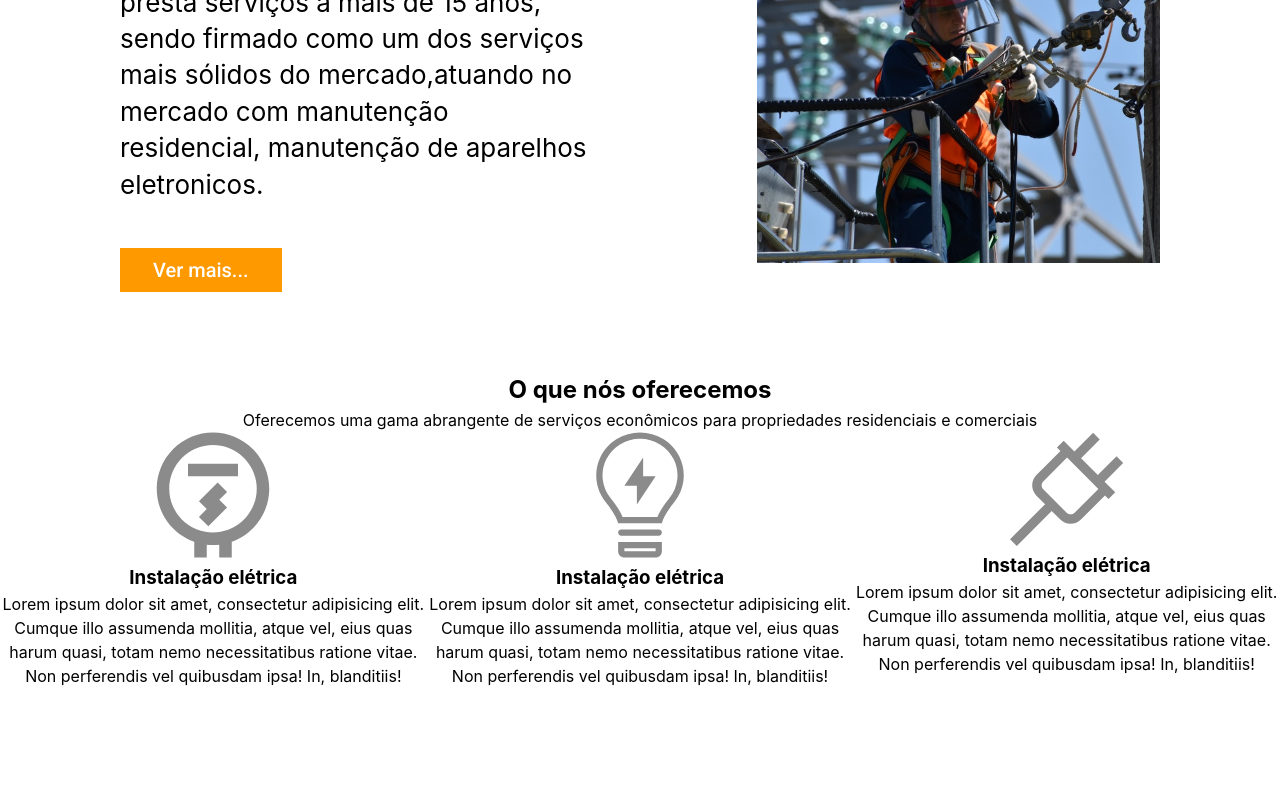
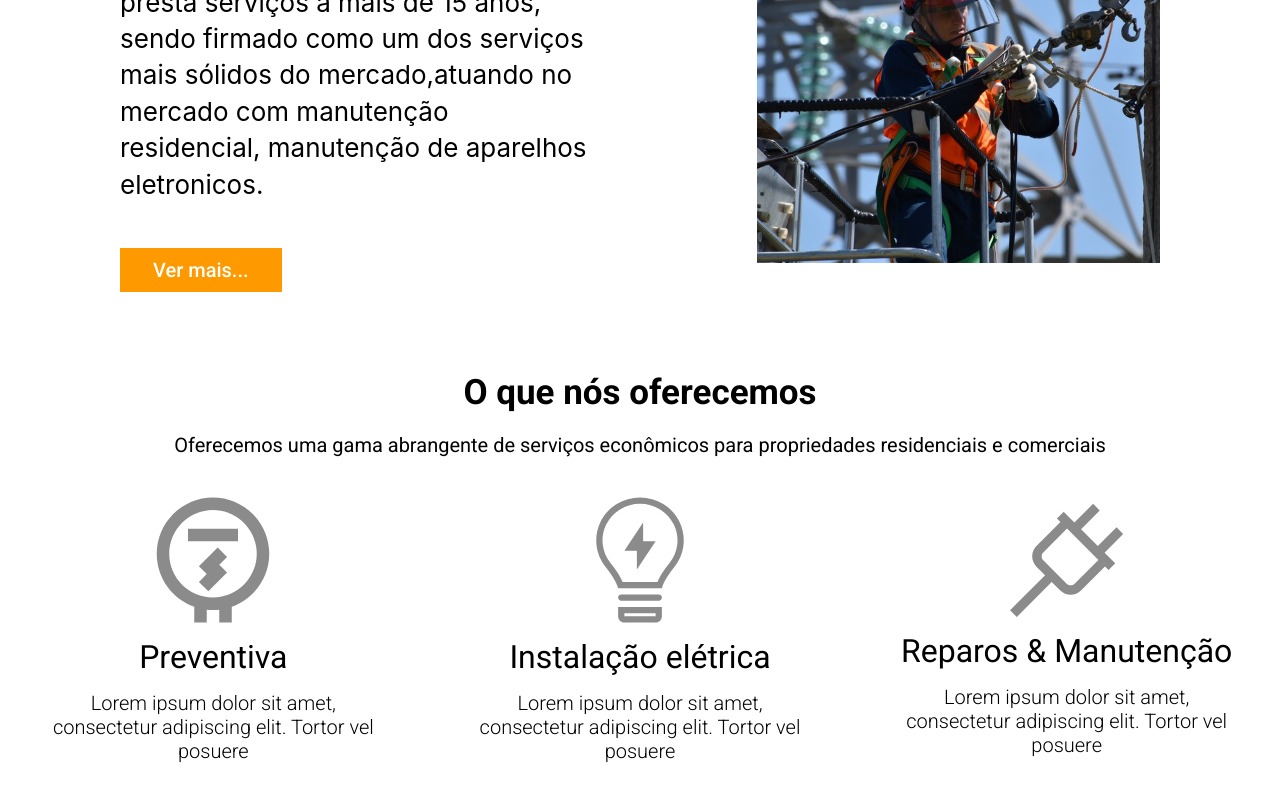
Before and after one commit to Dani-Moura081/frontend-autonom, a React (Vite) app: page / in a window 1280 px wide. Shown: the part 878-1678 px from the top of the page. Before the commit the page ends 1566 px from the top, so only its background shows below. Built offline with nearby package versions, Linux system fonts and the light colour scheme.

Commit message:
manutenção & preventiva & intalação // mid content

```diff
--- a/index.html
+++ b/index.html
@@ -1,10 +1,22 @@
-<!doctype html>
+<!DOCTYPE html>
 <html lang="pt-br">
   <head>
+    <link rel="preconnect" href="https://fonts.googleapis.com" />
+    <link rel="preconnect" href="https://fonts.gstatic.com" crossorigin />
+    <link
+      href="https://fonts.googleapis.com/css2?family=Roboto:ital,wght@0,100;0,300;0,400;0,500;0,700;0,900;1,100;1,300;1,400;1,500;1,700;1,900&family=Squada+One&display=swap"
+      rel="stylesheet"
+    />
+    <link rel="preconnect" href="https://fonts.googleapis.com" />
+    <link rel="preconnect" href="https://fonts.gstatic.com" crossorigin />
+    <link
+      href="https://fonts.googleapis.com/css2?family=Roboto:ital,wght@0,100;0,300;0,400;0,500;0,700;0,900;1,100;1,300;1,400;1,500;1,700;1,900&display=swap"
+      rel="stylesheet"
+    />
     <meta charset="UTF-8" />
     <link rel="icon" type="image/svg+xml" href="/vite.svg" />
     <meta name="viewport" content="width=device-width, initial-scale=1.0" />
-    <title>Landing Page </title>
+    <title>Landing Page</title>
   </head>
   <body>
     <div id="root"></div>
--- /dev/null
+++ b/src/components/cardEspecificacao/index.jsx
@@ -0,0 +1,47 @@
+import "./index.scss";
+
+export default function CardEspecifications() {
+  return (
+    <div className="comp-content-mid">
+      <section className="content-mid">
+        <h2>O que nós oferecemos</h2>
+        <p>
+          Oferecemos uma gama abrangente de serviços econômicos para
+          propriedades residenciais e comerciais
+        </p>
+        <div className="container-eletricaEspecifications">
+          <div>
+            <img
+              src="/src/assets/eletricImg1.svg"
+              alt="imagem placa eletrica"
+            />
+            <h3>Preventiva</h3>
+            <p>
+            Lorem ipsum dolor sit amet, consectetur adipiscing elit. Tortor vel posuere
+            </p>
+          </div>
+          <div>
+            <img
+              src="/src/assets/eletricImgLampada.svg"
+              alt="imagem lampada cinza"
+            />
+            <h3>Instalação elétrica</h3>
+            <p>
+            Lorem ipsum dolor sit amet, consectetur adipiscing elit. Tortor vel posuere
+            </p>
+          </div>
+          <div>
+            <img
+              src="/src/assets/eletricImgTomada.svg"
+              alt="imagem tomada cinza"
+            />
+            <h3>Reparos & Manutenção</h3>
+            <p>
+            Lorem ipsum dolor sit amet, consectetur adipiscing elit. Tortor vel posuere
+            </p>
+          </div>
+        </div>
+      </section>
+    </div>
+  );
+}
--- /dev/null
+++ b/src/components/cardEspecificacao/index.scss
@@ -0,0 +1,31 @@
+.comp-content-mid {
+  .content-mid {
+    text-align: center;
+    h2 {
+      margin-bottom: 20px;
+      font: 700 35px "Roboto";
+    }
+    p {
+      font: 400 20px "Roboto";
+    }
+    .container-eletricaEspecifications {
+      display: flex;
+      flex-direction: row;
+      & > div {
+        display: flex;
+        flex-direction: column;
+        align-items: center;
+        gap: 15px;
+        padding: 40px;
+        align-items: center;
+        justify-content: center;
+        h3 {
+          font: 400 32px "Roboto";
+        }
+        p{
+          font: 300 20px "Roboto";
+        }
+      }
+    }
+  }
+}
--- /dev/null
+++ b/src/components/header/index.jsx
@@ -0,0 +1,22 @@
+import "./index.scss";
+
+export default function Header() {
+  return (
+    <div className="comp-header">
+      <header>
+        <div className="list-header">
+          <img src="/src/assets/Bolt.svg" alt="logo raio" />
+          <h1>ELÉTRICA</h1>
+        </div>
+        <nav>
+          <ul>
+            <li>Home</li>
+            <li>Services</li>
+            <li>About</li>
+            <li>Contact Us</li>
+          </ul>
+        </nav>
+      </header>
+    </div>
+  );
+}
--- /dev/null
+++ b/src/components/header/index.scss
@@ -0,0 +1,36 @@
+.comp-header {
+  header {
+    font-family: "Squada One" 36px;
+    padding: 10px;
+    display: flex;
+    height: 60px;
+    background-color: white;
+    align-items: center;
+    justify-content: space-between;
+    nav {
+      ul {
+        display: flex;
+        font: 500 1.2em "Inter";
+        list-style: none;
+        gap: 20px;
+        li {
+          padding: 10px;
+          cursor: pointer;
+          transition: all 0.3s ease;
+          &:hover {
+            background-color: rgb(168, 168, 168);
+            border-radius: 5px;
+            color: white;
+          }
+        }
+      }
+    }
+  }
+  .list-header {
+    margin-left: 30px;
+    display: flex;
+    align-items: center;
+    gap: 20px;
+    justify-content: space-between;
+  }
+}
--- a/src/pages/home/index.jsx
+++ b/src/pages/home/index.jsx
@@ -2,24 +2,13 @@ import { useState } from "react";
 import { FaBolt } from "react-icons/fa"; // Importa o ícone de raio da Font Awesome
 
 import "./index.scss";
+import Header from "../../components/header";
+import CardEspecifications from "../../components/cardEspecificacao";
 function Home() {
   return (
     <>
       <div className="page-home page">
-        <header>
-          <div className="list-header">
-            <img src="/src/assets/Bolt.svg" alt="logo raio" />
-            <h1>ELÉTRICA</h1>
-          </div>
-          <nav>
-            <ul>
-              <li>Home</li>
-              <li>Services</li>
-              <li>About</li>
-              <li>Contact Us</li>
-            </ul>
-          </nav>
-        </header>
+        <Header/>
         <section className="content">
           <img
             src="/src/assets/eletricistImg2.svg"
@@ -51,54 +40,7 @@ function Home() {
             </div>
           </div>
         </section>
-        <section className="content-mid">
-          <h2>O que nós oferecemos</h2>
-          <p>
-            Oferecemos uma gama abrangente de serviços econômicos para
-            propriedades residenciais e comerciais
-          </p>
-          <div className="container-eletricaEspecifications">
-            <div>
-              <img
-                src="/src/assets/eletricImg1.svg"
-                alt="imagem placa eletrica"
-              />
-              <h3>Instalação elétrica</h3>
-              <p>
-                Lorem ipsum dolor sit amet, consectetur adipisicing elit. Cumque
-                illo assumenda mollitia, atque vel, eius quas harum quasi, totam
-                nemo necessitatibus ratione vitae. Non perferendis vel quibusdam
-                ipsa! In, blanditiis!
-              </p>
-            </div>
-            <div>
-              <img
-                src="/src/assets/eletricImgLampada.svg"
-                alt="imagem lampada cinza"
-              />
-              <h3>Instalação elétrica</h3>
-              <p>
-                Lorem ipsum dolor sit amet, consectetur adipisicing elit. Cumque
-                illo assumenda mollitia, atque vel, eius quas harum quasi, totam
-                nemo necessitatibus ratione vitae. Non perferendis vel quibusdam
-                ipsa! In, blanditiis!
-              </p>
-            </div>
-            <div>
-              <img
-                src="/src/assets/eletricImgTomada.svg"
-                alt="imagem tomada cinza"
-              />
-              <h3>Instalação elétrica</h3>
-              <p>
-                Lorem ipsum dolor sit amet, consectetur adipisicing elit. Cumque
-                illo assumenda mollitia, atque vel, eius quas harum quasi, totam
-                nemo necessitatibus ratione vitae. Non perferendis vel quibusdam
-                ipsa! In, blanditiis!
-              </p>
-            </div>
-          </div>
-        </section>
+        <CardEspecifications/>
       </div>
     </>
   );
--- a/src/pages/home/index.scss
+++ b/src/pages/home/index.scss
@@ -5,40 +5,7 @@
   display: flex;
   flex-direction: column;
   //
-  header {
-    font-family: "Squada One" 36px;
-    padding: 10px;
-    display: flex;
-    height: 60px;
-    background-color: white;
-    align-items: center;
-    justify-content: space-between;
-    nav {
-      ul {
-        display: flex;
-        font: 500 1.2em "Inter";
-        list-style: none;
-        gap: 20px;
-        li {
-          padding: 10px;
-          cursor: pointer;
-          transition: all 0.3s ease;
-          &:hover {
-            background-color: rgb(168, 168, 168);
-            border-radius: 5px;
-            color: white;
-          }
-        }
-      }
-    }
-  }
-  .list-header {
-    margin-left: 30px;
-    display: flex;
-    align-items: center;
-    gap: 20px;
-    justify-content: space-between;
-  }
+
   //
   .content {
     .button {
@@ -125,11 +92,5 @@
     }
   }
   //
-  .content-mid {
-    text-align: center;
-    .container-eletricaEspecifications {
-      display: flex;
-      flex-direction: row;
-    }
-  }
+
 }
```
